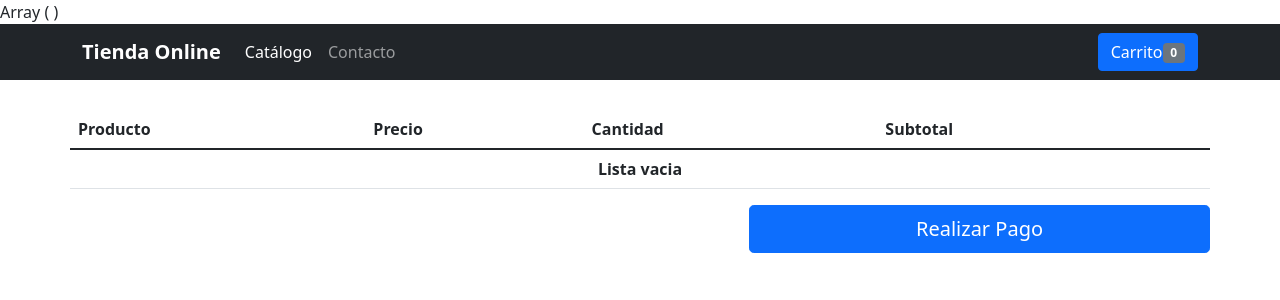
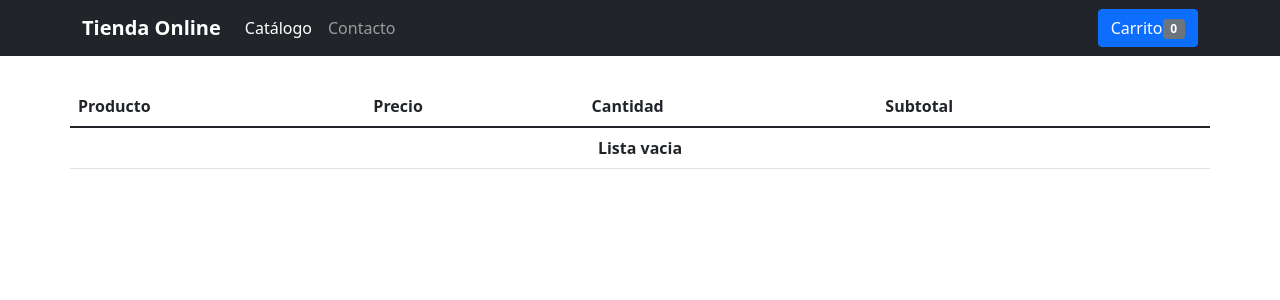
Before and after one commit to MarianoGonzalez05/olimpiada, a PHP site: page /checkout.php in a window 1280 px wide. Shown: the top 300 px of the page. Run offline with PHP 8.4, Linux system fonts and the light colour scheme.

Commit message:
Update checkout.php

```diff
--- a/checkout.php
+++ b/checkout.php
@@ -6,7 +6,6 @@
 
 $productos = isset($_SESSION['carrito']['productos']) ? $_SESSION['carrito']['productos']: null;
 
-print_r($_SESSION);
 $lista_carrito = array ();
 
 if($productos != null){
@@ -16,7 +15,7 @@
         $sql->execute([$clave]);
         $lista_carrito[] = $sql->fetch(PDO::FETCH_ASSOC);
     }
-    session_destroy();
+    //session_destroy();
 }
 
 
@@ -118,11 +117,13 @@
         <?php } ?>
         </table>
     </div>
+
+    <?php if($lista_carrito != null){ ?>
     <div class="row">
         <div class="col-md-5 offset-md-7 d-grid gap-2">
-            <button class="btn btn-primary btn-lg">Realizar Pago</button>
+            <a href="pago.php" class="btn btn-primary btn-lg">Realizar Pago</a>
         </div>
-
+    <?php } ?>
 
   </div>
 </main>
```
